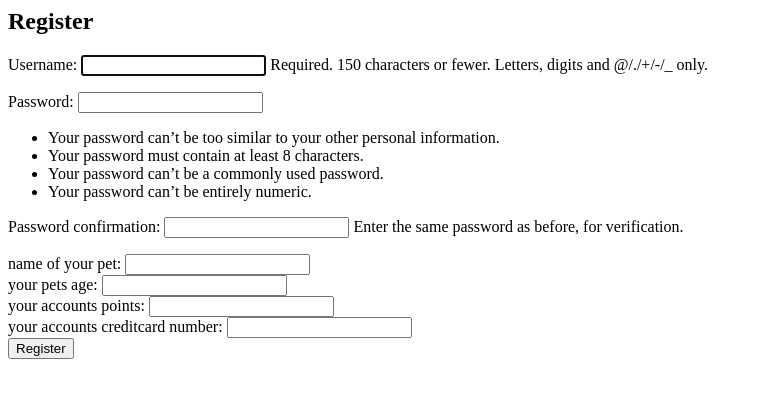
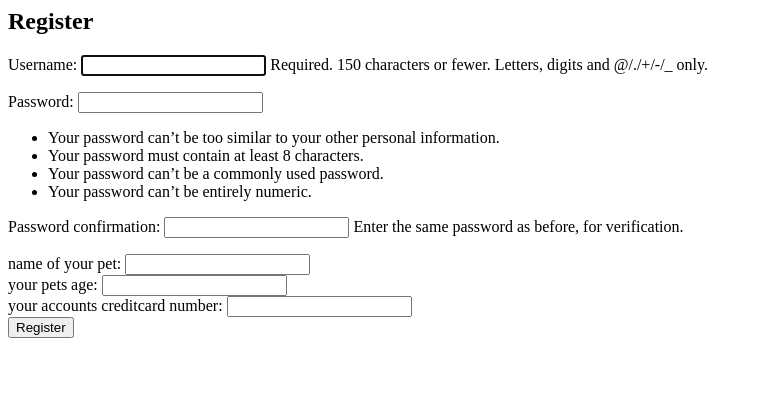
Before and after one commit to SrinathAkkem/Broken-Access-Control-Matrix, a Django app: page /register/ in a window 1280 px wide. Shown: the top 398 px of the page, without its empty margins (0-762 px from the left). Run offline with Django 3.2, Linux system fonts and the light colour scheme.

Commit message:
fifth commit

```diff
--- a/pages/templates/pages/register.html
+++ b/pages/templates/pages/register.html
@@ -8,8 +8,6 @@
     <input type="text" id="id_pet" name="pet"><br>
     <label for="id_petage">your pets age:</label>
     <input type="text" id="id_petage" name="petage"><br>
-    <label for="id_points">your accounts points:</label>
-    <input type="text" id="id_points" name="points"><br>
     <label for="id_creditcard">your accounts creditcard number:</label>
     <input type="text" id="id_creditcard" name="creditcard"><br>
     <button type="submit">Register</button>
--- a/pages/views.py
+++ b/pages/views.py
@@ -62,9 +62,8 @@ def register(request):
         request.session['username'] = request.POST.get('username')
         request.session['password1'] = request.POST.get('password1')
         hashed = make_password(request.session['password1'], salt=None, hasher='default')
-
         user = User.objects.create(username=request.session['username'], password=hashed)
-        account = Account.objects.create(owner=user, pet=request.POST.get('pet'), petage=request.POST.get('petage'), points=request.POST.get('points'), creditcard=request.POST.get('creditcard'))
+        account = Account.objects.create(owner=user, pet=request.POST.get('pet'), petage=request.POST.get('petage'), creditcard=request.POST.get('creditcard'))
         userinfo = Userinfo.objects.create(name=request.session['username'], password=request.session['password1'], admin=0)
         return redirect('/')
     else:
```
